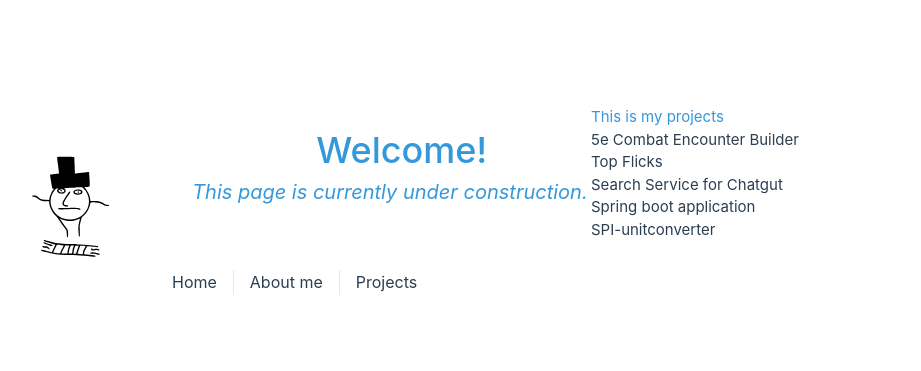
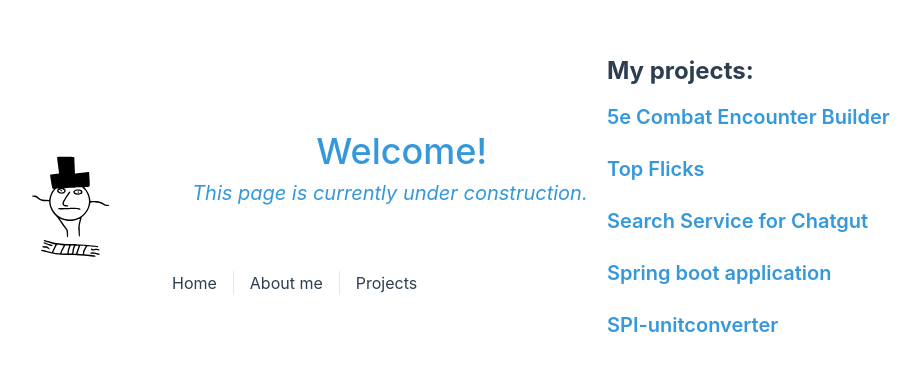
Before and after one commit to Mattan41/kruskopf-web, a Vue app: page /projects in a window 1280 px wide. Shown: the part 191-562 px from the top of the page, without its empty margins (49-970 px from the left). Built offline with nearby package versions, Linux system fonts and the light colour scheme.

Commit message:
update App.vue css and ProjectsView.vue

```diff
--- a/src/App.vue
+++ b/src/App.vue
@@ -10,9 +10,9 @@ import HomePage from "@/components/HomePage.vue";
       <HomePage msg="Welcome!" />
 
       <nav class="w-full text-center mt-8 text-sm lg:text-left lg:ml-[-1rem] lg:text-base lg:py-4 lg:mt-0 lg:w-auto">
-        <RouterLink to="/" class="inline-block px-4 py-2 border-b-2 border-transparent hover:border-blue-500">Home</RouterLink>
-        <RouterLink to="/about" class="inline-block px-4 py-2 border-b-2 border-transparent hover:border-blue-500">About me</RouterLink>
-        <RouterLink to="/projects" class="inline-block px-4 py-2 border-b-2 border-transparent hover:border-blue-500">Projects</RouterLink>
+        <RouterLink to="/" class="inline-block px-4 py-2 hover:border-blue-500">Home</RouterLink>
+        <RouterLink to="/about" class="inline-block px-4 py-2 hover:border-blue-500">About me</RouterLink>
+        <RouterLink to="/projects" class="inline-block px-4 py-2 hover:border-blue-500">Projects</RouterLink>
       </nav>
     </div>
   </header>
@@ -29,26 +29,12 @@ import HomePage from "@/components/HomePage.vue";
 }
 
 nav a {
-
   padding: 0 1rem;
   border-left: 1px solid var(--color-border);
 }
 
-nav a.router-link-exact-active {
-  color: var(--color-text);
-}
-
-nav a.router-link-exact-active:hover {
-  background-color: transparent;
-}
-
 nav a:first-of-type {
   border: 0;
-}
-
-header {
-  line-height: 1.5;
-  max-height: 100vh;
 }
 
 
--- a/src/views/projects/ProjectsView.vue
+++ b/src/views/projects/ProjectsView.vue
@@ -1,9 +1,9 @@
 <template>
-  <div class="projects">
-    <h1>This is my projects</h1>
-    <div v-for="project in projects" :key="project.id">
-      <RouterLink :to="{ name: 'projectdetails', params: project }">
-        <h2>{{ project.title }}</h2>
+  <div class="projects p-4">
+    <h2 class="text-2xl font-bold mb-4">My projects:</h2>
+    <div v-for="project in projects" :key="project.id" class="mb-6">
+      <RouterLink :to="{ name: 'projectdetails', params: project }" class="text-blue-500 hover:underline">
+        <h3 class="text-xl font-semibold">{{ project.title }}</h3>
       </RouterLink>
     </div>
   </div>
```
